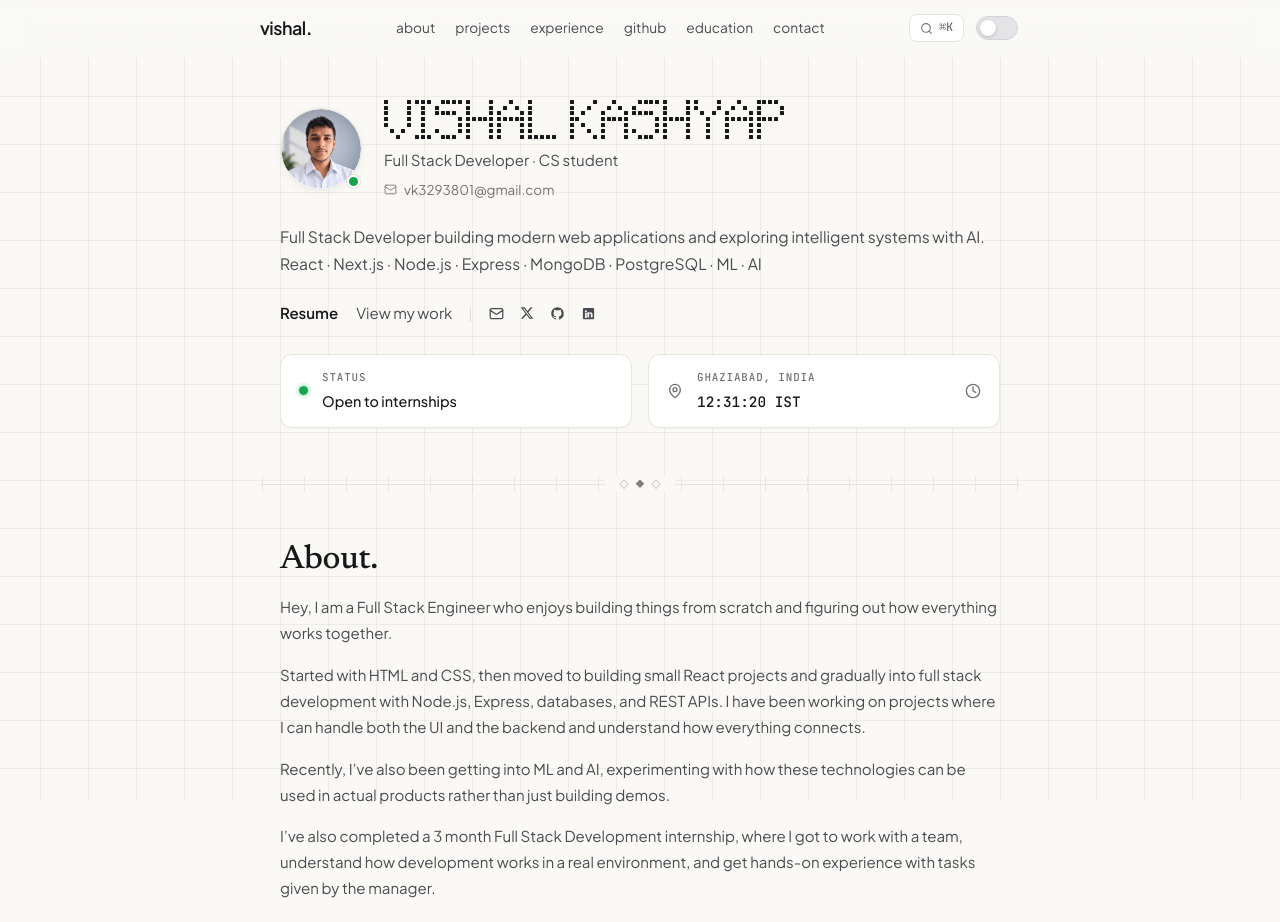
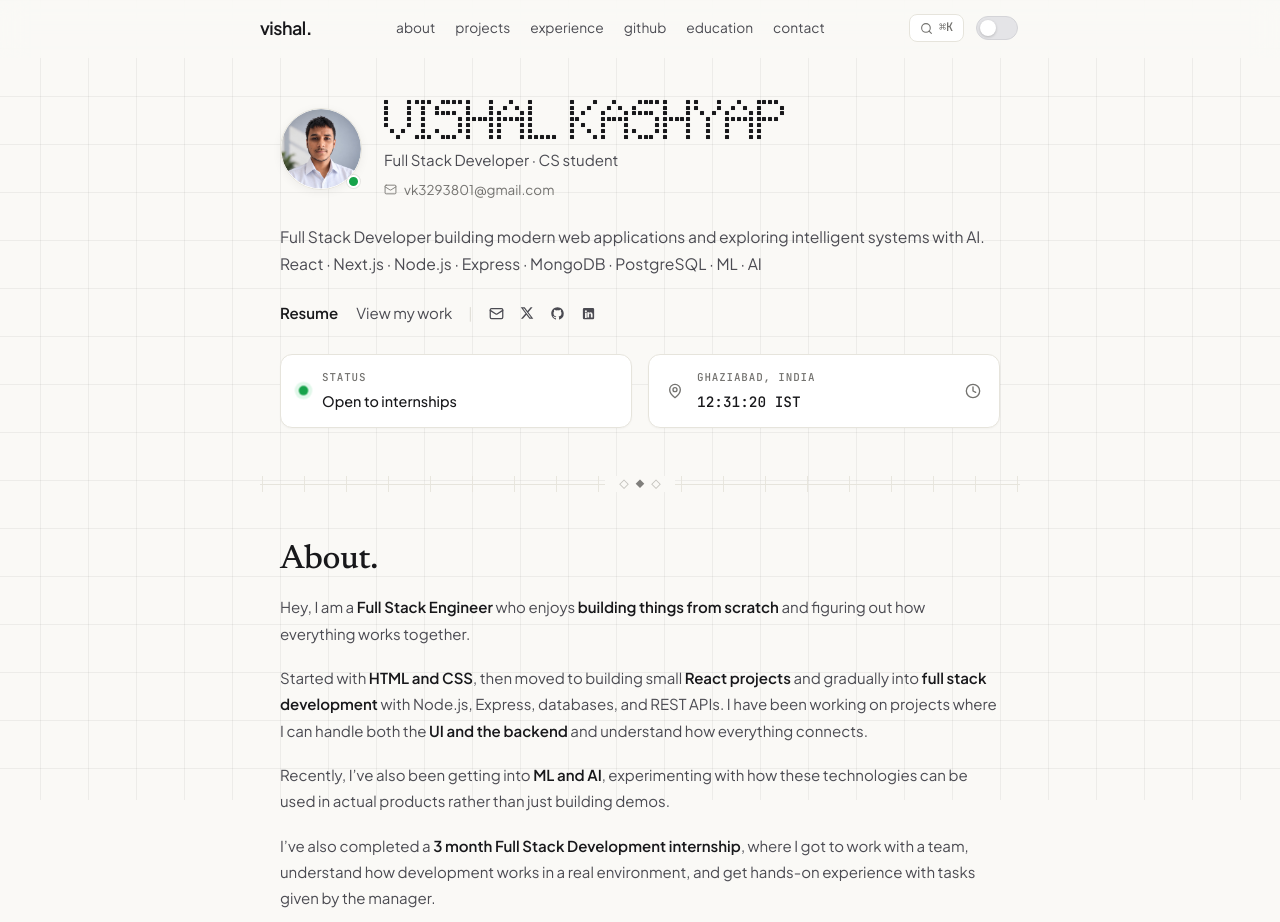
Before and after one commit to Vishal795-knightrider/Vishal_kxportfolio, a React (Vite) app: page / in a window 1280 px wide. Shown: the top 922 px of the page. Built offline with nearby package versions, Linux system fonts and the light colour scheme; no server answers.

Commit message:
updated ui of about section

```diff
--- a/src/components/About.tsx
+++ b/src/components/About.tsx
@@ -16,23 +16,23 @@ export const About: React.FC = () => {
 
         <div className="about-text-content">
           <p>
-            Hey, I am a Full Stack Engineer who enjoys building things from scratch and figuring out how everything works together.
+            Hey, I am a <strong>Full Stack Engineer</strong> who enjoys <strong>building things from scratch</strong> and figuring out how everything works together.
           </p>
 
           <p>
-            Started with HTML and CSS, then moved to building small React projects and gradually into full stack development with Node.js, Express, databases, and REST APIs. I have been working on projects where I can handle both the UI and the backend and understand how everything connects.
+            Started with <strong>HTML and CSS</strong>, then moved to building small <strong>React projects</strong> and gradually into <strong>full stack development</strong> with Node.js, Express, databases, and REST APIs. I have been working on projects where I can handle both the <strong>UI and the backend</strong> and understand how everything connects.
           </p>
 
           <p>
-            Recently, I’ve also been getting into ML and AI, experimenting with how these technologies can be used in actual products rather than just building demos.
+            Recently, I’ve also been getting into <strong>ML and AI</strong>, experimenting with how these technologies can be used in actual products rather than just building demos.
           </p>
 
           <p>
-            I’ve also completed a 3 month Full Stack Development internship, where I got to work with a team, understand how development works in a real environment, and get hands-on experience with tasks given by the manager.
+            I’ve also completed a <strong>3 month Full Stack Development internship</strong>, where I got to work with a team, understand how development works in a real environment, and get hands-on experience with tasks given by the manager.
           </p>
 
-          <p>
-            Still learning... still building... and trying to get better with every technology I work with.
+          <p className="about-closing-statement">
+            <strong>Still learning... still building...</strong> and trying to get better with every technology I work with.
           </p>
         </div>
       </div>
--- a/src/index.css
+++ b/src/index.css
@@ -847,15 +847,26 @@ body.dark .pixel-box-on {
 .about-text-content {
   display: flex;
   flex-direction: column;
-  gap: 16px;
+  gap: 18px;
   font-size: 0.94rem;
-  line-height: 1.72;
+  line-height: 1.75;
   color: var(--text-secondary);
   margin-top: 14px;
 }
 
 .about-text-content p {
   max-width: 730px;
+}
+
+.about-text-content strong {
+  color: var(--text-primary);
+  font-weight: 600;
+}
+
+.about-text-content .about-closing-statement {
+  margin-top: 4px;
+  font-size: 0.96rem;
+  line-height: 1.75;
 }
 
 /* ==========================================================================
```
Also changed, not shown: 1 other file (tests, documents, lock files or other folders).
